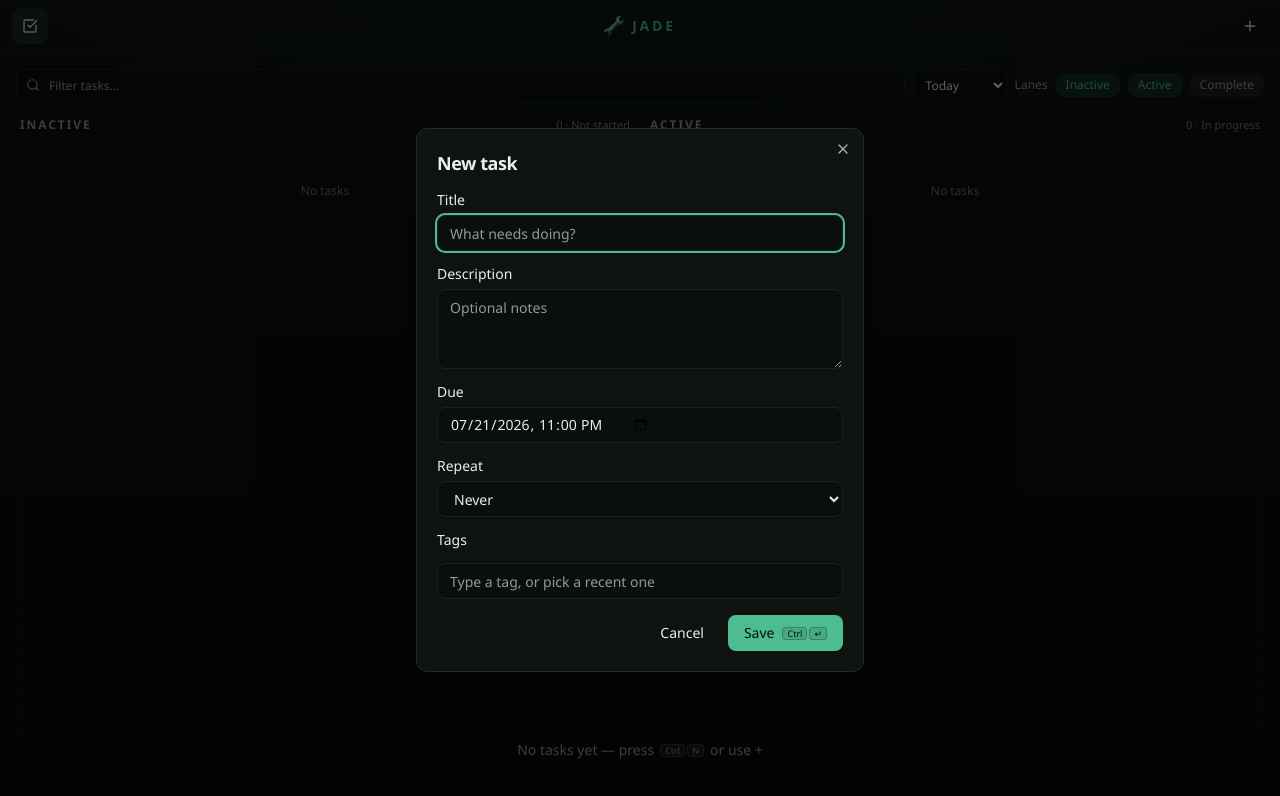
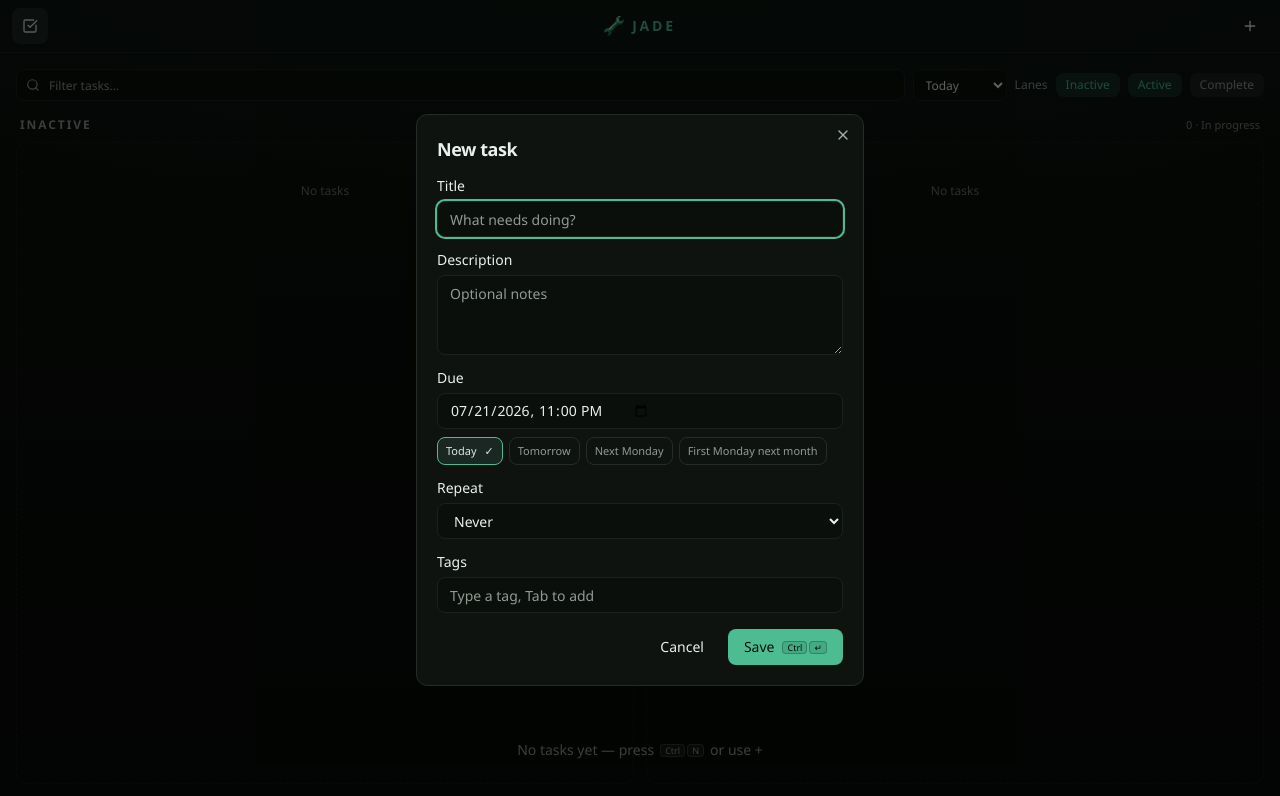
Before and after one commit to JoelYoung01/Jade, a React (Vite) app in the folder apps/desktop/: page / in a window 1280 px wide. Both pictures are taken after a click on the button 1250 px from the left and 26 px from the top of the page. Shown: the top 796 px of the page. Built offline with nearby package versions, Linux system fonts and the light colour scheme.

Commit message:
feat(desktop): enrich create-task dialog with quick dues and tag UX
Add quick due chips, Tab tag autocomplete with chip FLIP animation, keyed
TagLabel styling, and clearer validation focus/a11y.

Co-authored-by: Cursor <cursoragent@cursor.com>

```diff
--- a/apps/desktop/src/components/CreateTaskDialog.tsx
+++ b/apps/desktop/src/components/CreateTaskDialog.tsx
@@ -27,14 +27,29 @@ import {
   validateCron,
 } from "@/lib/repeat";
 import type { RepeatPreset, Tag, Task, TaskFormValues } from "@/lib/types";
-import { fromDatetimeLocalValue, nextHourRounded, toDatetimeLocalValue } from "@/lib/time";
-import { tagSuggestionPool } from "@/lib/tags";
+import {
+  applyDuePreset,
+  fromDatetimeLocalValue,
+  matchesDueQuickPreset,
+  nextHourRounded,
+  toDatetimeLocalValue,
+  type DueQuickPreset,
+} from "@/lib/time";
+import { TagLabel } from "@/components/TagLabel";
+import { bestTagAutocomplete, parseTagParts, tagSuggestionPool } from "@/lib/tags";
 import { cn } from "@/lib/utils";
 
 const selectClassName = cn(
   "flex h-9 w-full rounded-md border border-input bg-background px-3 py-1 text-sm shadow-none",
   "focus-visible:outline-none focus-visible:ring-2 focus-visible:ring-ring",
 );
+
+const DUE_QUICK_PRESETS: { mode: DueQuickPreset; label: string }[] = [
+  { mode: "today", label: "Today" },
+  { mode: "tomorrow", label: "Tomorrow" },
+  { mode: "next_monday", label: "Next Monday" },
+  { mode: "first_monday_next_month", label: "First Monday next month" },
+];
 
 const PRESET_OPTIONS: { value: RepeatPreset; label: string }[] = [
   { value: "never", label: "Never" },
@@ -78,9 +93,14 @@ function findTagByName(tags: Tag[], name: string): Tag | undefined {
   return tags.find((tag) => tag.name.toLowerCase() === needle);
 }
 
+const chipButtonClassName =
+  "rounded-sm focus-visible:outline-none focus-visible:ring-2 focus-visible:ring-ring";
+
 type TagChipProps = {
   name: string;
   variant: "selected" | "suggestion";
+  highlighted?: boolean;
+  chipRef?: React.Ref<HTMLSpanElement>;
   onAdd?: () => void;
   onRemove?: () => void;
   onRequestDelete?: () => void;
@@ -89,30 +109,42 @@ type TagChipProps = {
 function TagChip({
   name,
   variant,
+  highlighted = false,
+  chipRef,
   onAdd,
   onRemove,
   onRequestDelete,
 }: TagChipProps): React.JSX.Element {
+  const keyed = parseTagParts(name).kind === "keyed";
   const chip = (
     <span
+      ref={chipRef}
       className={cn(
-        "inline-flex items-center gap-1 rounded-md px-2 py-0.5 text-xs",
+        "inline-flex items-center gap-1 rounded-md text-xs transition-colors",
+        keyed ? "py-0 pl-0 pr-2" : "px-2 py-0.5",
         variant === "selected"
           ? "bg-accent text-accent-foreground"
+          : highlighted
+            ? "border border-primary bg-accent text-accent-foreground ring-1 ring-ring"
             : "border border-border text-muted-foreground hover:bg-accent hover:text-accent-foreground",
       )}
     >
       {variant === "suggestion" ? (
-        <button type="button" onClick={onAdd}>
-          {name}
+        <button
+          type="button"
+          className={cn(chipButtonClassName, keyed && "min-w-0")}
+          onClick={onAdd}
+          aria-label={`Add tag ${name}`}
+        >
+          <TagLabel name={name} flushKey={keyed} className={keyed ? "rounded-md" : undefined} />
         </button>
       ) : (
         <>
-          {name}
+          <TagLabel name={name} flushKey={keyed} className={keyed ? "rounded-md" : undefined} />
           {onRemove && (
             <button
               type="button"
-              className="opacity-70 hover:opacity-100"
+              className={cn(chipButtonClassName, "opacity-70 hover:opacity-100")}
               onClick={onRemove}
               aria-label={`Remove ${name}`}
             >
@@ -143,6 +175,103 @@ function TagChip({
   );
 }
 
+type DueQuickPresetButtonsProps = {
+  dueDate: Date | null;
+  onSelect: (mode: DueQuickPreset) => void;
+};
+
+/** Exclusive quick-due chips with radiogroup keyboard behavior (no disable-on-select). */
+function DueQuickPresetButtons({
+  dueDate,
+  onSelect,
+}: DueQuickPresetButtonsProps): React.JSX.Element {
+  const buttonRefs = React.useRef<Array<HTMLButtonElement | null>>([]);
+  const selectedIndex = DUE_QUICK_PRESETS.findIndex(
+    (preset) => dueDate != null && matchesDueQuickPreset(dueDate, preset.mode),
+  );
+  const [focusIndex, setFocusIndex] = React.useState(() =>
+    selectedIndex >= 0 ? selectedIndex : 0,
+  );
+
+  React.useEffect(() => {
+    if (selectedIndex >= 0) setFocusIndex(selectedIndex);
+  }, [selectedIndex]);
+
+  function moveFocus(nextIndex: number): void {
+    setFocusIndex(nextIndex);
+    buttonRefs.current[nextIndex]?.focus();
+  }
+
+  function handleKeyDown(event: React.KeyboardEvent<HTMLButtonElement>, index: number): void {
+    const last = DUE_QUICK_PRESETS.length - 1;
+    let next: number | null = null;
+    switch (event.key) {
+      case "ArrowRight":
+      case "ArrowDown":
+        next = index === last ? 0 : index + 1;
+        break;
+      case "ArrowLeft":
+      case "ArrowUp":
+        next = index === 0 ? last : index - 1;
+        break;
+      case "Home":
+        next = 0;
+        break;
+      case "End":
+        next = last;
+        break;
+      default:
+        return;
+    }
+    event.preventDefault();
+    moveFocus(next);
+  }
+
+  function selectPreset(mode: DueQuickPreset, index: number): void {
+    onSelect(mode);
+    setFocusIndex(index);
+    // Keep focus on the chip after selection (do not disable selected chips).
+    requestAnimationFrame(() => buttonRefs.current[index]?.focus());
+  }
+
+  return (
+    <div role="radiogroup" aria-label="Quick due date" className="flex flex-wrap gap-1.5">
+      {DUE_QUICK_PRESETS.map((preset, index) => {
+        const selected =
+          dueDate != null && matchesDueQuickPreset(dueDate, preset.mode);
+        return (
+          <Button
+            key={preset.mode}
+            ref={(node) => {
+              buttonRefs.current[index] = node;
+            }}
+            type="button"
+            role="radio"
+            variant="outline"
+            size="sm"
+            className={cn(
+              "h-7 px-2 text-[11px] font-normal",
+              selected
+                ? "border-primary bg-accent text-accent-foreground"
+                : "text-muted-foreground",
+            )}
+            aria-checked={selected}
+            tabIndex={focusIndex === index ? 0 : -1}
+            onKeyDown={(event) => handleKeyDown(event, index)}
+            onClick={() => selectPreset(preset.mode, index)}
+            onFocus={() => setFocusIndex(index)}
+          >
+            {preset.label}
+            {selected ? (
+              <span aria-hidden="true"> ✓</span>
+            ) : null}
+          </Button>
+        );
+      })}
+    </div>
+  );
+}
+
 function TaskForm({
   task,
   existingTags,
@@ -154,7 +283,12 @@ function TaskForm({
 }: TaskFormProps): React.JSX.Element {
   const isEdit = task != null;
   const titleRef = React.useRef<HTMLInputElement>(null);
+  const dueRef = React.useRef<HTMLInputElement>(null);
+  const repeatRef = React.useRef<HTMLSelectElement>(null);
   const confirmDeleteRef = React.useRef<HTMLButtonElement>(null);
+  const suggestionChipEls = React.useRef(new Map<string, HTMLSpanElement>());
+  const selectedChipEls = React.useRef(new Map<string, HTMLSpanElement>());
+  const pendingFlipFrom = React.useRef<DOMRect | null>(null);
   const [title, setTitle] = React.useState(task?.title ?? "");
   const [description, setDescription] = React.useState(task?.description ?? "");
   const [dueLocal, setDueLocal] = React.useState(() =>
@@ -191,6 +325,20 @@ function TaskForm({
     }
   }
 
+  function applyDueQuickPreset(mode: DueQuickPreset): void {
+    let current: Date;
+    try {
+      current = fromDatetimeLocalValue(dueLocal);
+    } catch {
+      current = nextHourRounded();
+    }
+    handleDueChange(
+      toDatetimeLocalValue(
+        applyDuePreset(current, mode, new Date(), { defaultAfternoonIfNotToday: true }),
+      ),
+    );
+  }
+
   function handlePresetChange(preset: RepeatPreset): void {
     setRepeatPreset(preset);
     if (preset === "never") {
@@ -214,10 +362,41 @@ function TaskForm({
 
   const pool = tagSuggestionPool(recentTagNames, existingTags);
   const draft = tagDraft.trim().toLowerCase();
-  const suggestions = pool
+  const tabTarget = draft.length > 0 ? bestTagAutocomplete(tagDraft, pool, tagNames) : null;
+  const filteredSuggestions = pool
     .filter((name) => !tagNames.some((t) => t.toLowerCase() === name.toLowerCase()))
-    .filter((name) => (draft.length === 0 ? true : name.toLowerCase().includes(draft)))
-    .slice(0, draft.length === 0 ? 6 : 8);
+    .filter((name) => (draft.length === 0 ? true : name.toLowerCase().includes(draft)));
+  const suggestions = (() => {
+    const limit = draft.length === 0 ? 6 : 8;
+    if (!tabTarget) return filteredSuggestions.slice(0, limit);
+    const rest = filteredSuggestions.filter(
+      (name) => name.toLowerCase() !== tabTarget.toLowerCase(),
+    );
+    return [tabTarget, ...rest].slice(0, limit);
+  })();
+  const dueDate = dueFromLocal();
+
+  React.useLayoutEffect(() => {
+    const fromRect = pendingFlipFrom.current;
+    if (!fromRect) return;
+    pendingFlipFrom.current = null;
+
+    const added = tagNames[tagNames.length - 1];
+    if (!added) return;
+    const toEl = selectedChipEls.current.get(added.toLowerCase());
+    if (!toEl) return;
+
+    const toRect = toEl.getBoundingClientRect();
+    const dx = fromRect.left - toRect.left;
+    const dy = fromRect.top - toRect.top;
+    toEl.animate(
+      [
+        { transform: `translate(${dx}px, ${dy}px) scale(0.96)`, opacity: 0.7 },
+        { transform: "translate(0, 0) scale(1)", opacity: 1 },
+      ],
+      { duration: 240, easing: "cubic-bezier(0.22, 1, 0.36, 1)" },
+    );
+  }, [tagNames]);
 
   function addTag(name: string): void {
     const trimmed = name.trim();
@@ -226,8 +405,23 @@ function TaskForm({
       setTagDraft("");
       return;
     }
+
+    const fromEl = suggestionChipEls.current.get(trimmed.toLowerCase());
+    pendingFlipFrom.current = fromEl?.getBoundingClientRect() ?? null;
+
     setTagNames((prev) => [...prev, trimmed]);
     setTagDraft("");
+  }
+
+  function setChipRef(
+    map: React.MutableRefObject<Map<string, HTMLSpanElement>>,
+    name: string,
+  ): (node: HTMLSpanElement | null) => void {
+    const key = name.toLowerCase();
+    return (node) => {
+      if (node) map.current.set(key, node);
+      else map.current.delete(key);
+    };
   }
 
   async function removeTagEntity(tag: Tag): Promise<void> {
@@ -268,6 +462,7 @@ function TaskForm({
     event?.preventDefault();
     if (!title.trim()) {
       setError("Title is required");
+      titleRef.current?.focus();
       return;
     }
     let due: Date;
@@ -275,6 +470,7 @@ function TaskForm({
       due = fromDatetimeLocalValue(dueLocal);
     } catch {
       setError("Due date and time are required");
+      dueRef.current?.focus();
       return;
     }
 
@@ -284,6 +480,11 @@ function TaskForm({
       const validation = validateCron(trimmed);
       if (!validation.ok) {
         setError(validation.error);
+        if (repeatPreset === "custom") {
+          document.getElementById("repeat-cron-raw")?.focus();
+        } else {
+          repeatRef.current?.focus();
+        }
         return;
       }
       nextCron = trimmed;
@@ -353,17 +554,20 @@ function TaskForm({
             <Label htmlFor="task-due">Due</Label>
             <Input
               id="task-due"
+              ref={dueRef}
               type="datetime-local"
               value={dueLocal}
               onChange={(e) => handleDueChange(e.target.value)}
               required
             />
+            <DueQuickPresetButtons dueDate={dueDate} onSelect={applyDueQuickPreset} />
           </div>
 
           <div className="grid gap-2">
             <Label htmlFor="task-repeat">Repeat</Label>
             <select
               id="task-repeat"
+              ref={repeatRef}
               className={selectClassName}
               value={repeatPreset}
               onChange={(e) => handlePresetChange(e.target.value as RepeatPreset)}
@@ -393,38 +597,66 @@ function TaskForm({
 
           <div className="grid gap-2">
             <Label htmlFor="task-tags">Tags</Label>
-            <div className="flex flex-wrap gap-1.5">
+            {tagNames.length > 0 && (
+              <div className="flex flex-wrap gap-1.5" aria-label="Selected tags">
                 {tagNames.map((name) => (
                   <TagChip
                     key={name}
                     name={name}
                     variant="selected"
+                    chipRef={setChipRef(selectedChipEls, name)}
                     onRemove={() => setTagNames((prev) => prev.filter((t) => t !== name))}
                     onRequestDelete={() => void handleRequestDeleteTag(name)}
                   />
                 ))}
               </div>
+            )}
             <Input
               id="task-tags"
               value={tagDraft}
               onChange={(e) => setTagDraft(e.target.value)}
               onKeyDown={(e) => {
+                if ((e.ctrlKey || e.metaKey) && e.key.toLowerCase() === "z" && !e.shiftKey) {
+                  if (tagNames.length === 0) return;
+                  e.preventDefault();
+                  setTagNames((prev) => prev.slice(0, -1));
+                  return;
+                }
+                if (e.key === "Tab") {
+                  if (!tabTarget) return;
+                  e.preventDefault();
+                  addTag(tabTarget);
+                  return;
+                }
                 if (e.key === "Enter" || e.key === ",") {
                   e.preventDefault();
                   addTag(tagDraft);
                 }
               }}
-              placeholder="Type a tag, or pick a recent one"
+              placeholder="Type a tag, Tab to add"
+              aria-describedby={
+                suggestions.length > 0 ? "task-tag-suggestions" : undefined
+              }
+              autoComplete="off"
             />
             {suggestions.length > 0 && (
-              <div className="flex flex-wrap gap-1">
+              <div
+                id="task-tag-suggestions"
+                className="flex flex-wrap gap-1"
+                role="group"
+                aria-label="Tag suggestions"
+              >
                 {suggestions.map((name) => {
                   const known = findTagByName(existingTags, name);
+                  const highlighted =
+                    tabTarget != null && name.toLowerCase() === tabTarget.toLowerCase();
                   return (
                     <TagChip
                       key={name}
                       name={name}
                       variant="suggestion"
+                      highlighted={highlighted}
+                      chipRef={setChipRef(suggestionChipEls, name)}
                       onAdd={() => addTag(name)}
                       {...(known
                         ? { onRequestDelete: () => void handleRequestDeleteTag(name) }
@@ -436,7 +668,11 @@ function TaskForm({
             )}
           </div>
 
-          {error && <p className="text-sm text-destructive">{error}</p>}
+          {error && (
+            <p className="text-sm text-destructive" role="alert">
+              {error}
+            </p>
+          )}
 
           <div className="flex justify-end gap-2">
             <Button type="button" variant="ghost" onClick={() => onOpenChange(false)}>
```
Lines whose indentation alone changed are shown as unchanged.
